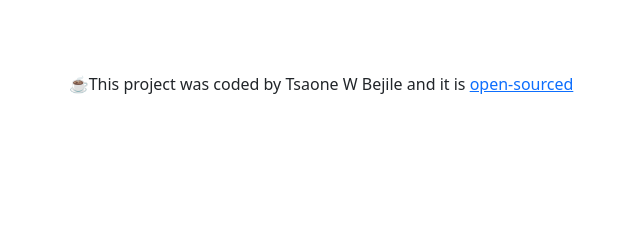
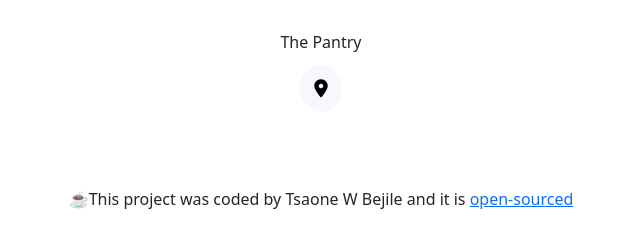
Before and after one commit to tsaonehh/my-coffee-app, a plain HTML site: page contact.html in a window 1280 px wide. Shown: the part 2286-2516 px from the top of the page, without its empty margins (319-959 px from the left). Before the commit the page ends 2401 px from the top, so only its background shows below. Drawn offline with nearby package versions, Linux system fonts and the light colour scheme.

Commit message:
updated contact

```diff
--- a/contact.html
+++ b/contact.html
@@ -174,6 +174,15 @@
     </a>
      </div>
 
+     <h3>
+        The Pantry
+      </h3>
+       <div class="social-links d-flex justify-content-center">
+     <a href="https://www.avanihotels.com/en/gaborone/restaurants/pantry-at-avani" target="_blank" title="location for news cafe">
+        <i class="fa-solid fa-location-dot"></i>
+    </a>
+     </div>
+
     </div>
 <br>
 <br>
```
